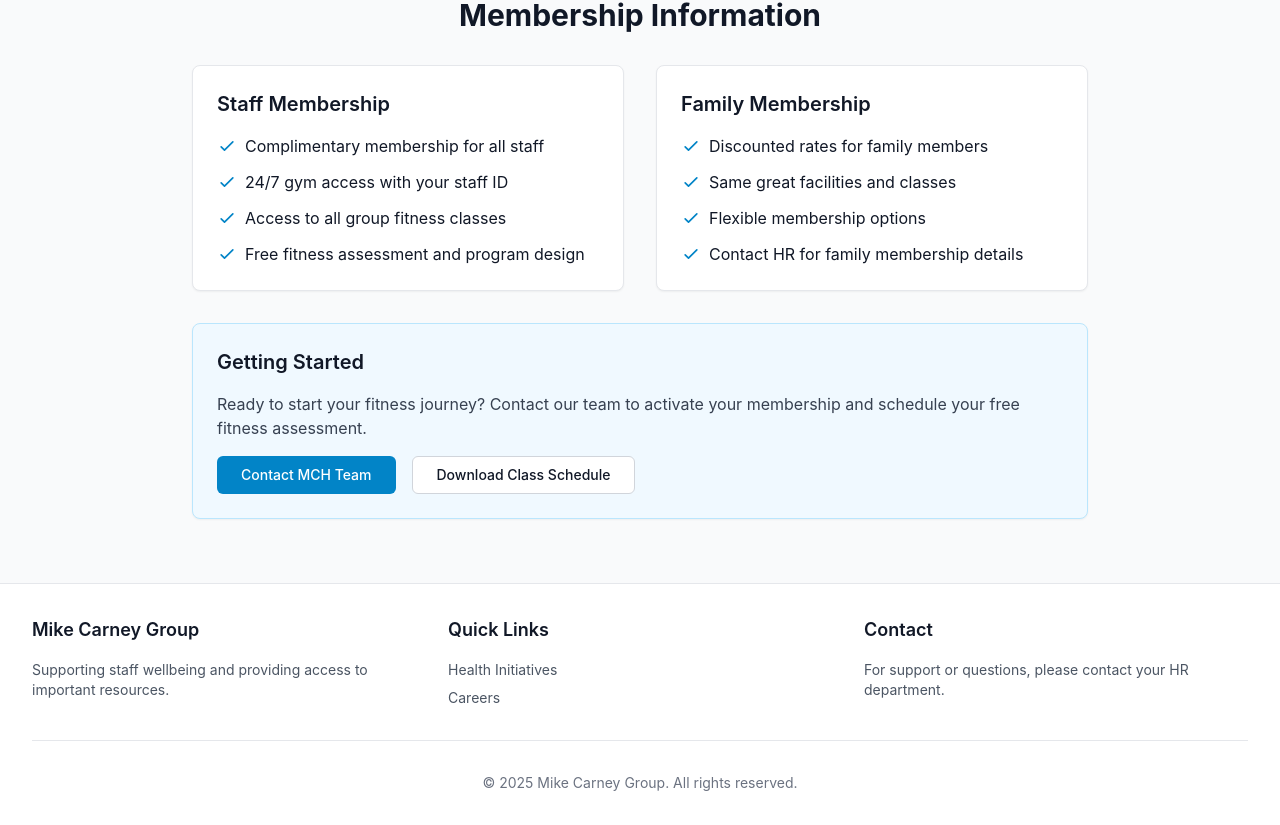
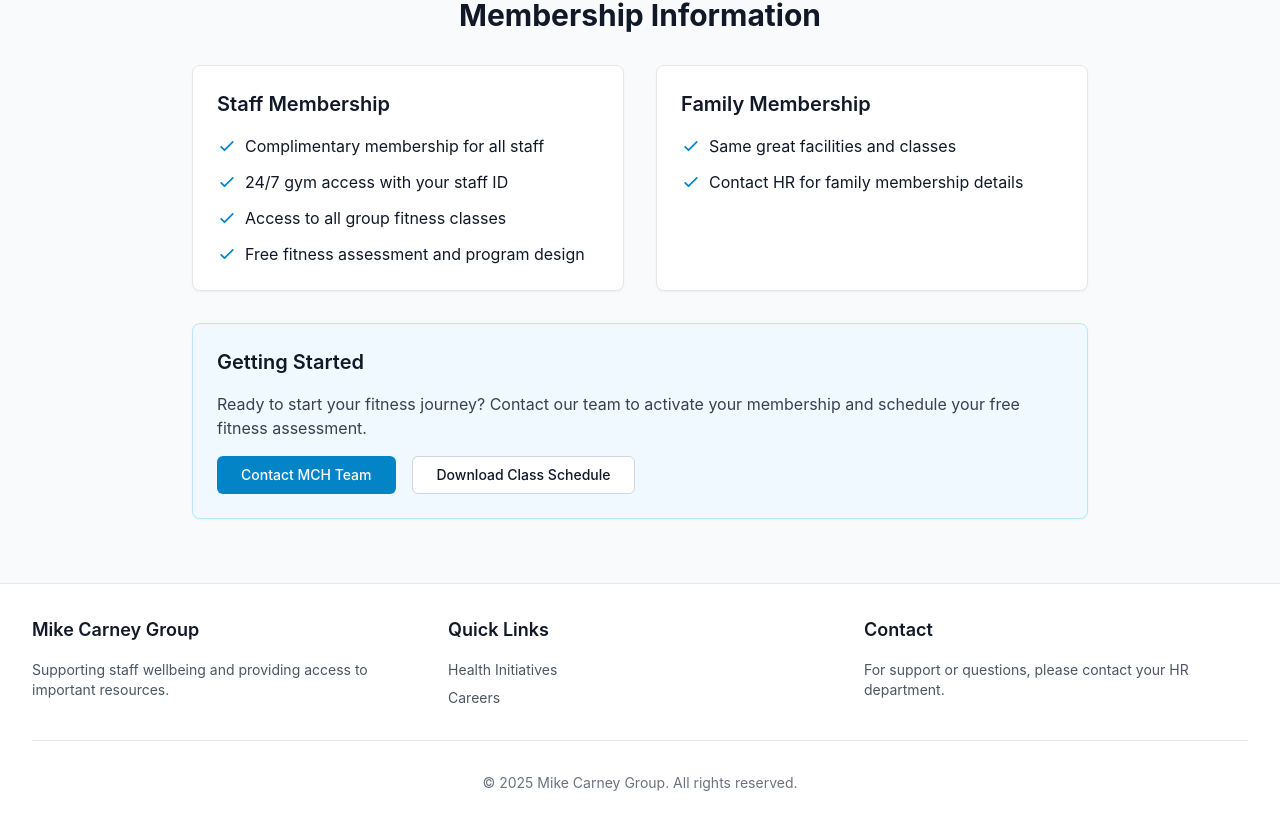
Before and after one commit to MikeCarneyGroup/MikeCarneyHealth, a Next.js app: page /mch in a window 1280 px wide. Shown: the part 1096-1921 px from the top of the page. Built offline with nearby package versions, Linux system fonts and the light colour scheme; no server answers.

Commit message:
refactor(mch): remove redundant list items from Family Membership section

```diff
--- a/app/mch/page.tsx
+++ b/app/mch/page.tsx
@@ -115,19 +115,7 @@
                     <svg className="h-5 w-5 text-primary-600 mt-0.5 flex-shrink-0" fill="none" viewBox="0 0 24 24" stroke="currentColor" aria-hidden="true">
                       <path strokeLinecap="round" strokeLinejoin="round" strokeWidth={2} d="M5 13l4 4L19 7" />
                     </svg>
-                    <span>Discounted rates for family members</span>
-                  </li>
-                  <li className="flex items-start gap-2">
-                    <svg className="h-5 w-5 text-primary-600 mt-0.5 flex-shrink-0" fill="none" viewBox="0 0 24 24" stroke="currentColor" aria-hidden="true">
-                      <path strokeLinecap="round" strokeLinejoin="round" strokeWidth={2} d="M5 13l4 4L19 7" />
-                    </svg>
                     <span>Same great facilities and classes</span>
-                  </li>
-                  <li className="flex items-start gap-2">
-                    <svg className="h-5 w-5 text-primary-600 mt-0.5 flex-shrink-0" fill="none" viewBox="0 0 24 24" stroke="currentColor" aria-hidden="true">
-                      <path strokeLinecap="round" strokeLinejoin="round" strokeWidth={2} d="M5 13l4 4L19 7" />
-                    </svg>
-                    <span>Flexible membership options</span>
                   </li>
                   <li className="flex items-start gap-2">
                     <svg className="h-5 w-5 text-primary-600 mt-0.5 flex-shrink-0" fill="none" viewBox="0 0 24 24" stroke="currentColor" aria-hidden="true">
```
